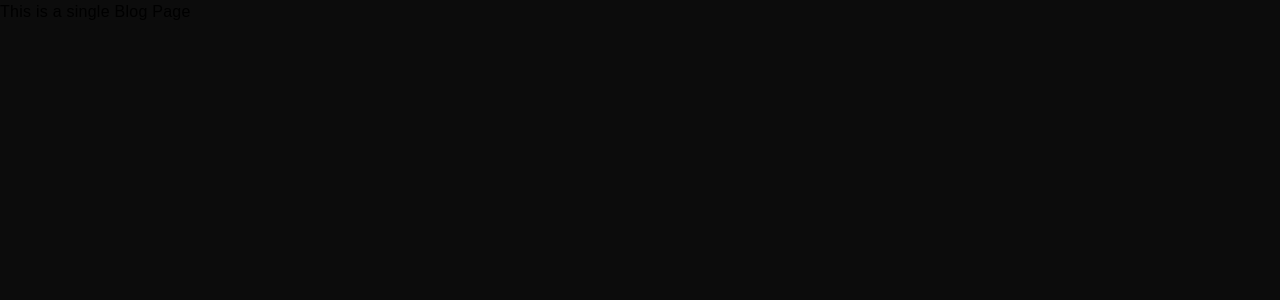
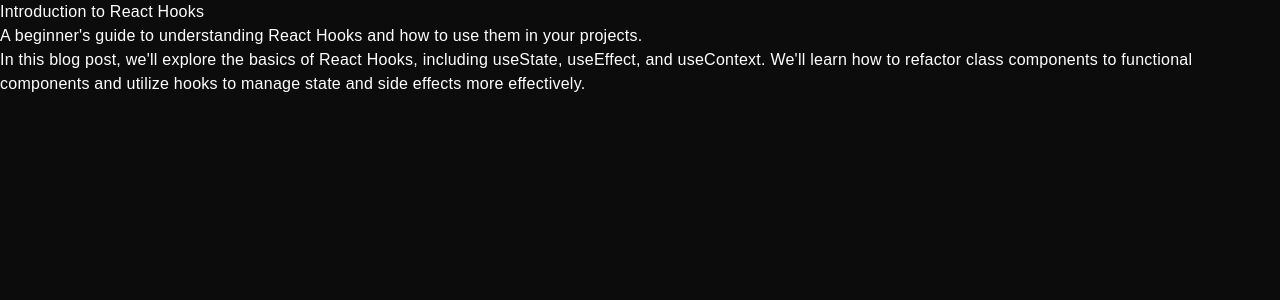
Before and after one commit to negeek7/blog-app-nextjs, a Next.js app: page /blog/1 in a window 1280 px wide. Shown: the top 300 px of the page. Built offline with nearby package versions, Linux system fonts and the light colour scheme.

Commit message:
fetch single blog post, try catch on apis

```diff
--- a/src/app/api/blog/route.js
+++ b/src/app/api/blogs/route.js
@@ -4,7 +4,6 @@ import fs from 'fs';
 export async function GET() {
   try {
     const data = fs.readFileSync(process.cwd() + '/data.json', 'utf-8')
-    console.log(data, "DATAs")
     return NextResponse.json(JSON.parse(data))
   } catch (error) {
     return NextResponse.json({ message: error })
--- a/src/app/blog/[id]/page.jsx
+++ b/src/app/blog/[id]/page.jsx
@@ -1,20 +1,35 @@
 'use client'
 import { usePathname } from 'next/navigation'
-import { useEffect } from 'react'
+import { useEffect, useState } from 'react'
 
 function BlogPage() {
 
+  const [blog, setBlog] = useState(null)
+  const [loading, setLoading] = useState(false)
+
   const path = usePathname()
-
-  console.log(path.split('/')[2], "ROUTERRR")
   const blogid = path.split('/')[2]
 
   useEffect(() => {
-    fetch(`/api/blog/${blogid}`)
+    setLoading(true)
+    fetch(`/api/blogs/${blogid}`)
+    .then(res => res.json())
+    .then(data => setBlog(data.blog[0]))
+    setLoading(false)
   }, [])
 
   return (
-    <div>This is a single Blog Page</div>
+    <>
+    {
+      loading ? <p>Loading....</p>
+      :
+      <div className='text-white'>
+        <h2>{blog?.title}</h2>
+        <span>{blog?.summary}</span>
+        <p>{blog?.content}</p>
+      </div>
+    }
+    </>
   )
 }
 
--- a/src/components/BlogTile.jsx
+++ b/src/components/BlogTile.jsx
@@ -4,7 +4,7 @@ import React from 'react'
 function BlogTile({blog}) {
   return (
     <>
-    <Link href={`/blog/${id}`}>
+    <Link href={`/blog/${blog.id}`}>
         <div className="border-2 border-pink-400 p-2 cursor-pointer">
             <h3>{blog.title}</h3>
             <p>{blog.summary}</p>
```
Also changed, not shown: src/app/api/blogs/[id]/route.js (renamed from src/app/api/blog/[id]/route.js).
